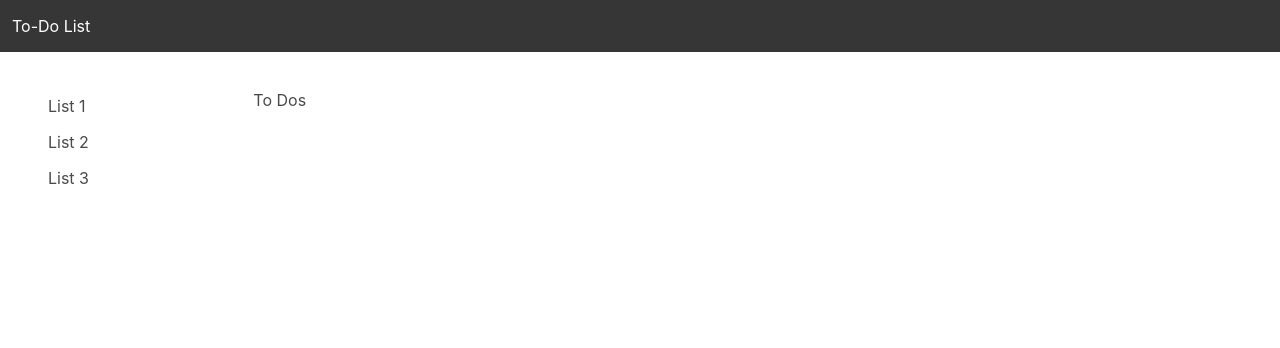
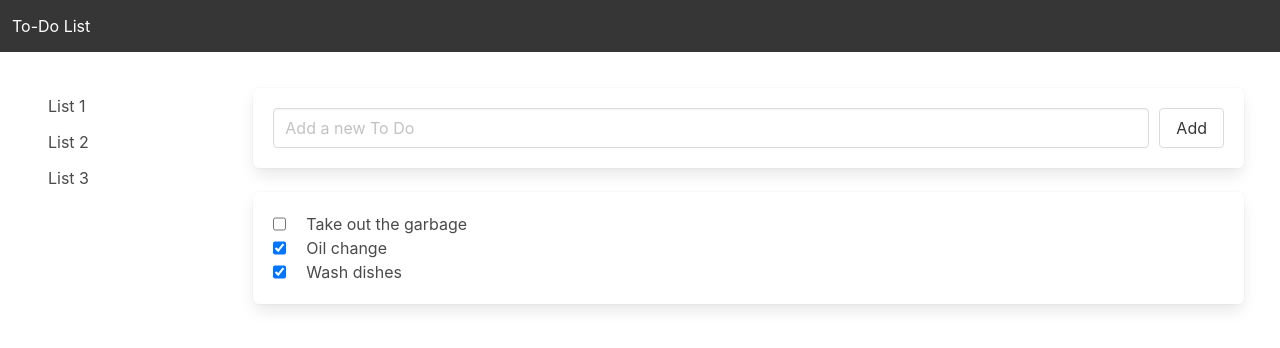
Before and after one commit to stch111/todo-list, a React (Create React App) app: page /todo-list/1 in a window 1280 px wide. Shown: the top 348 px of the page. Built offline with nearby package versions, Linux system fonts and the light colour scheme.

Commit message:
React-router-dom added, some routing done.

```diff
--- a/package.json
+++ b/package.json
@@ -15,6 +15,7 @@
     "react": "^18.2.0",
     "react-dom": "^18.2.0",
     "react-redux": "^9.0.4",
+    "react-router-dom": "^6.21.0",
     "react-scripts": "5.0.1",
     "typescript": "^4.9.5",
     "web-vitals": "^2.1.4"
--- /dev/null
+++ b/src/components/App.tsx
@@ -0,0 +1,41 @@
+import React from 'react';
+import { BrowserRouter, Route, Routes } from 'react-router-dom';
+
+import Navbar from '../components/Navbar';
+import Sidebar from '../components/Sidebar';
+import NewTodoForm from './NewTodoForm';
+import Todos from './Todos';
+
+function App() {
+  return (
+    <BrowserRouter>
+      <div className="div-full-screen">
+        <div className="div-contains-navbar">
+          <Navbar />
+        </div>
+        <div className="div-contains-rest-of-screen columns">
+          <div className="column is-2 section">
+            <Sidebar />
+          </div>
+          <div className="div-todos-section section container column is-10">
+            <Routes>
+              <Route path="/" element={<div>Hello world!</div>} />
+              <Route path="/todo-list" element={<div>Hello world!</div>} />
+              <Route
+                path="/todo-list/:listId"
+                element={
+                  <div>
+                    <NewTodoForm />
+                    <Todos />
+                  </div>
+                }
+              />
+            </Routes>
+          </div>
+        </div>
+      </div>
+    </BrowserRouter>
+  );
+}
+
+export default App;
--- /dev/null
+++ b/src/components/NewTodoForm.tsx
@@ -0,0 +1,21 @@
+import React from 'react';
+
+const formStyle = {
+  display: 'flex',
+  // TS does not like this as a string, which may not fall under the FlexDirection union
+  flexDirection: 'row' as 'row',
+  gap: '10px',
+};
+
+function NewTodoForm() {
+  return (
+    <form className="box" style={formStyle}>
+      <input type="text" className="input" placeholder="Add a new To Do" />
+      <button className="button" type="button">
+        Add
+      </button>
+    </form>
+  );
+}
+
+export default NewTodoForm;
--- a/src/components/Sidebar.tsx
+++ b/src/components/Sidebar.tsx
@@ -1,4 +1,5 @@
 import React from 'react';
+import { Link } from 'react-router-dom';
 import { TodoList } from '../redux/todoSlice';
 import { useAppSelector } from '../redux/hooks';
 import { selectTodoLists } from '../redux/todoSlice';
@@ -10,7 +11,7 @@ function Sidebar() {
       <ul className="menu-list">
         {todos.map((list) => (
           <li key={list.id}>
-            <a>{list.name}</a>
+            <Link to={`/todo-list/${list.id}`}>{list.name}</Link>
           </li>
         ))}
       </ul>
--- /dev/null
+++ b/src/components/Todos.tsx
@@ -0,0 +1,37 @@
+import React from 'react';
+import { TodoList, selectTodoLists } from '../redux/todoSlice';
+import { useParams } from 'react-router-dom';
+import { useAppSelector } from '../redux/hooks';
+
+const todoListStyle = {
+  display: 'flex',
+  flexDirection: 'column' as 'column',
+};
+
+const todoStyle = {
+  display: 'flex',
+  flexDirection: 'row' as 'row',
+  gap: '20px',
+};
+
+function Todos() {
+  const { listId } = useParams();
+  const lists = useAppSelector(selectTodoLists);
+  const todoList = lists.find((list) => list.id === listId);
+  return !todoList ? (
+    <h2>No To-Do List selected</h2>
+  ) : (
+    <ul className="box" style={todoListStyle}>
+      {todoList
+        ? todoList.todos.map((todo) => (
+            <div style={todoStyle}>
+              <input type="checkbox" checked={todo.completed} />
+              <div>{todo.text}</div>
+            </div>
+          ))
+        : null}
+    </ul>
+  );
+}
+
+export default Todos;
--- a/src/index.tsx
+++ b/src/index.tsx
@@ -4,34 +4,18 @@ import ReactDOM from 'react-dom/client';
 import 'bulma/css/bulma.css';
 import './styling/style.css';
 
-import Navbar from './components/Navbar';
-import Sidebar from './components/Sidebar';
-
+import App from './components/App';
+import { Provider } from 'react-redux';
 import { store } from './redux/store';
-import { Provider } from 'react-redux';
 
 const root = ReactDOM.createRoot(
   document.getElementById('root') as HTMLElement
 );
 
-const lists = store.getState;
-
 root.render(
   <React.StrictMode>
     <Provider store={store}>
-      <div className="div-full-screen">
-        <div className="div-contains-navbar">
-          <Navbar />
-        </div>
-        <div className="div-contains-rest-of-screen columns">
-          <div className="column is-2 section">
-            <Sidebar />
-          </div>
-          <div className="section container column is-10">
-            <div>To Dos</div>
-          </div>
-        </div>
-      </div>
+      <App />
     </Provider>
   </React.StrictMode>
 );
--- a/src/styling/style.css
+++ b/src/styling/style.css
@@ -7,3 +7,8 @@
 .div-contains-rest-of-screen {
   flex-grow: 1;
 }
+
+.div-todos-section {
+  display: flex;
+  flex-direction: column;
+}
```
Also changed, not shown: 1 other file (tests, documents, lock files or other folders).
